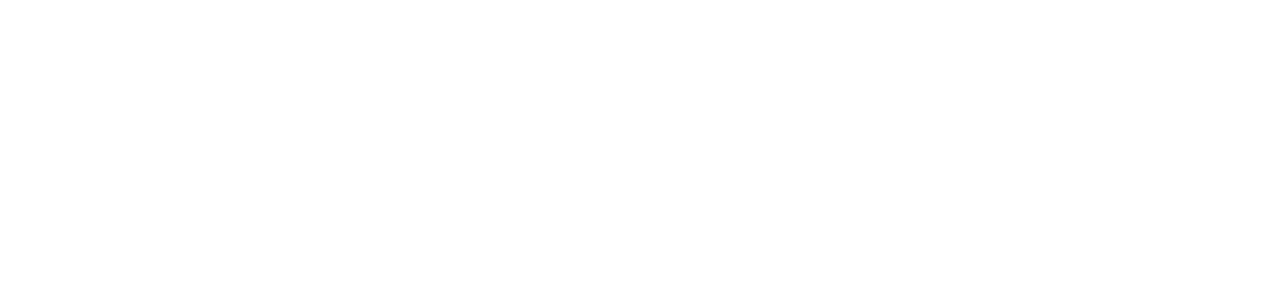
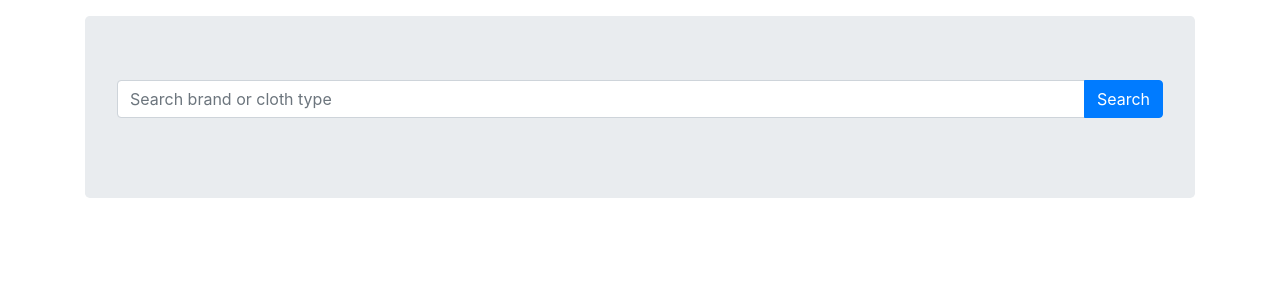
Before and after one commit to vjoao/search-highlighter, an Angular app: page /home in a window 1280 px wide. Shown: the top 300 px of the page. Built offline with nearby package versions, Linux system fonts and the light colour scheme.

Commit message:
Add search form to home

```diff
--- a/src/app/pages/home/home.component.html
+++ b/src/app/pages/home/home.component.html
@@ -1,6 +1,12 @@
-<p>
-  <form (submit)="performSearch">
-    <input class="form-control" type="text" [(ngModel)]="term">
-  </form>
-  {{term}}
-</p>
+<div class="container mt-3">
+  <div class="jumbotron">
+    <form class="form-group" (ngSubmit)="performSearch(term)">
+      <div class="input-group mb-3">
+        <input placeholder="Search brand or cloth type" class="form-control" type="text" name="term" [(ngModel)]="term">
+        <div class="input-group-append">
+          <button  class="btn btn-primary" type="submit"> Search </button>
+        </div>
+      </div>
+    </form>
+  </div>
+</div>
```
